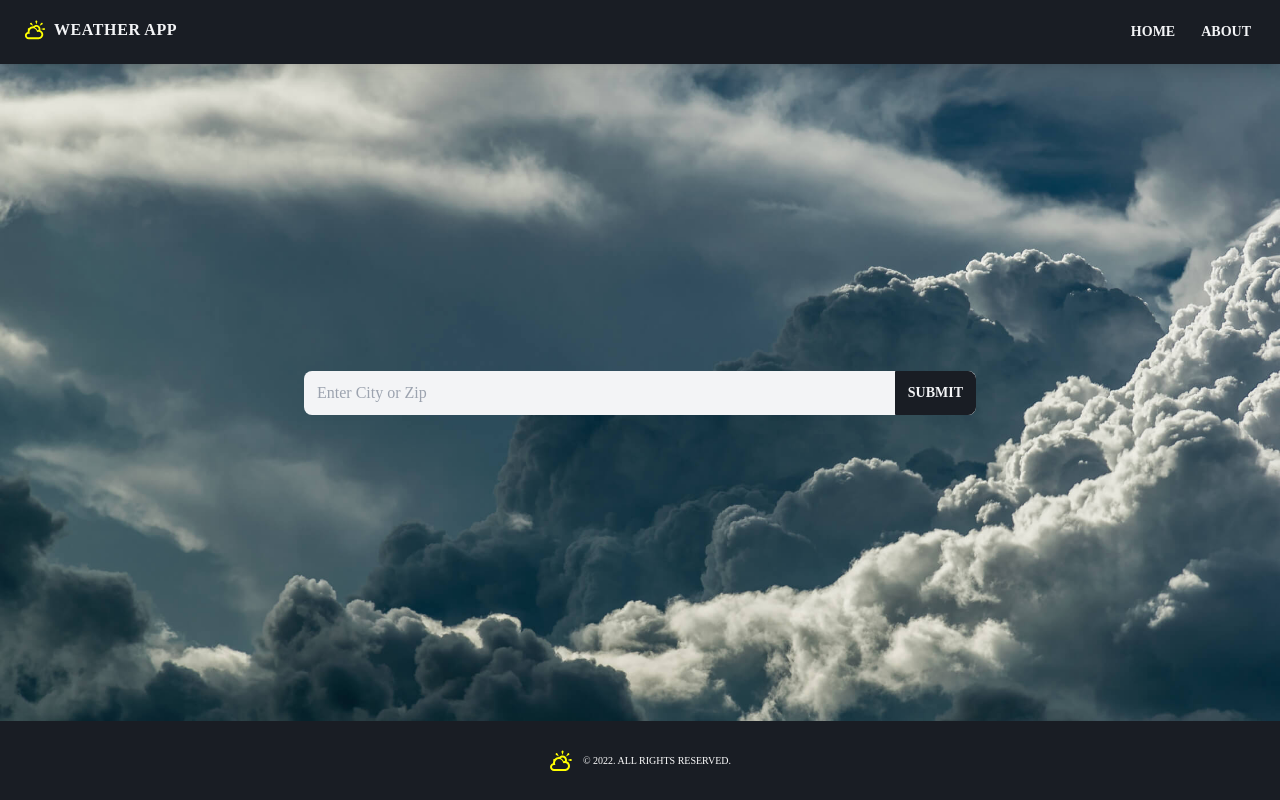
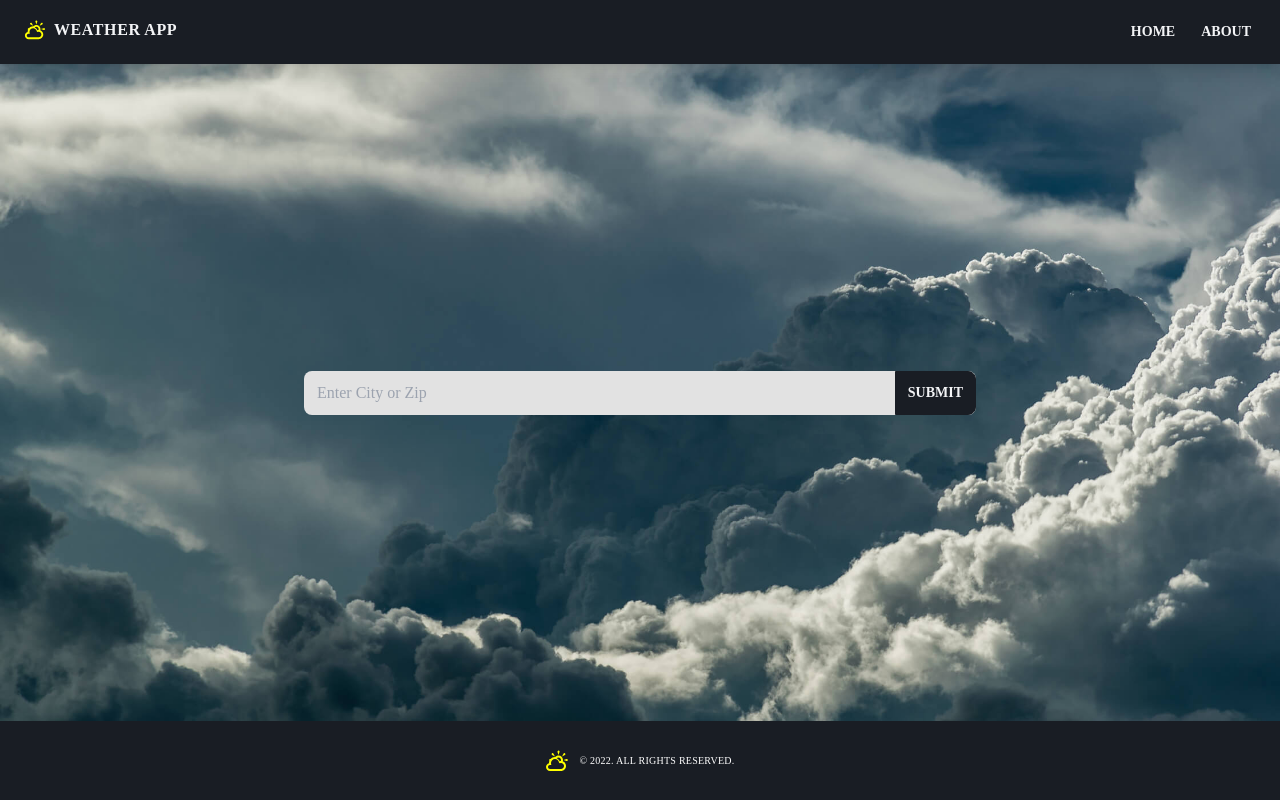
Before and after one commit to Ansel291/weatherApp, a React (Create React App) app: page / in a window 1280 px wide. Built offline with nearby package versions, Linux system fonts and the light colour scheme; no server answers; a web font is replaced by a local one.

Commit message:
made input field slightly darker

```diff
--- a/src/components/currentConditions/CurrentConditionSearch.jsx
+++ b/src/components/currentConditions/CurrentConditionSearch.jsx
@@ -74,7 +74,7 @@ function CurrentConditionSearch() {
             <div className='relative'>
               <input
                 type='text'
-                className='w-full pr-40 bg-gray-100 input input-sm text-black text-[16px] h-[2.75rem]'
+                className='w-full pr-40 bg-[#e2e2e2] input input-sm text-black text-[16px] h-[2.75rem]'
                 placeholder='Enter City or Zip'
                 value={cityOrZipText}
                 onChange={handleChange}
--- a/src/components/layout/Footer.jsx
+++ b/src/components/layout/Footer.jsx
@@ -5,7 +5,7 @@ function Footer() {
   const footerYear = new Date().getFullYear()
   return (
     <IconContext.Provider value={{ color: '#ffff00' }}>
-      <footer className='footer flex justify-center align-center p-[22.5px] md:p-[27.5px] bg-neutral text-primary-content footer-center gap-[10px] mt-5 md:mt-[32.5px] text-[10px] uppercase'>
+      <footer className='footer flex justify-center align-center p-[22.5px] md:p-[27.5px] bg-neutral text-primary-content footer-center gap-[10px] mt-5 md:mt-[32.5px] text-[10px] uppercase tracking-[0.25px]'>
         <div className=''>
           <TiWeatherPartlySunny className='text-2xl' />
         </div>
```
